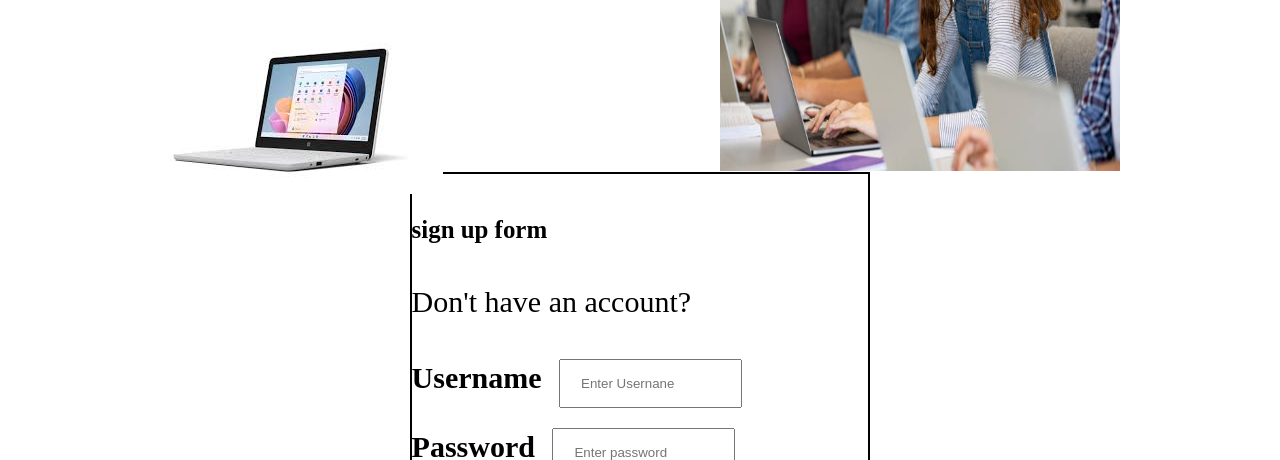
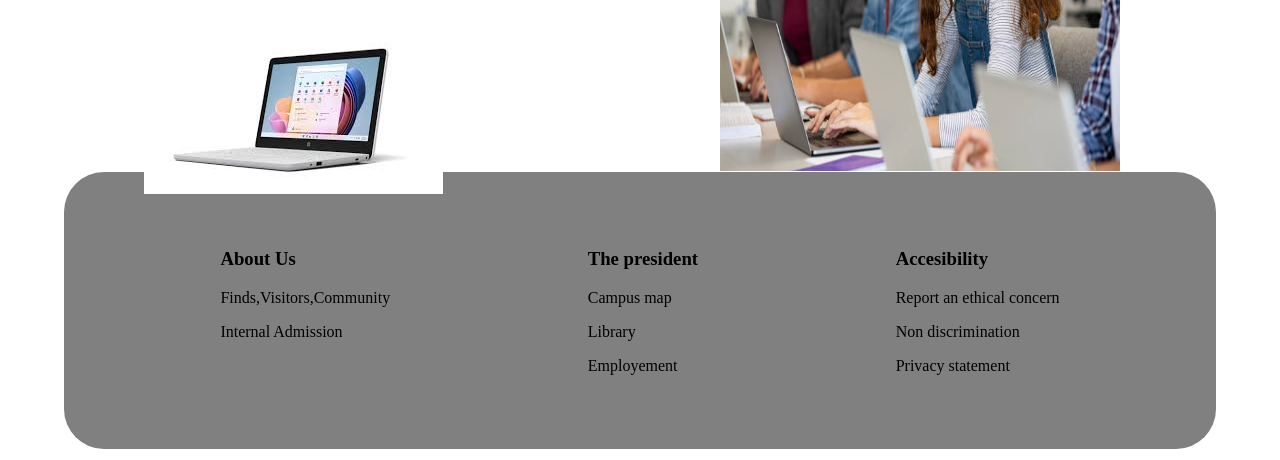
Before and after one commit to Kibaara-wangu/New-Project, a plain HTML site: page form.html in a window 1280 px wide. Shown: the part 3161-3621 px from the top of the page. Drawn offline with Linux system fonts and the light colour scheme.

Commit message:
added footer

```diff
--- a/form.html
+++ b/form.html
@@ -103,29 +103,31 @@
         </div>
       </div>
       </section>
-
-        <section id="Login">
-          <div class="form">
-            <h5>sign up form</h3>
-            <p>Don't have an account?<a href="index.html">Sign in</a></p>
-            <label for="myname"><b>Username</b></label>
-            <input type="text" placeholder="Enter Usernane" id="required">
-            <br>
-            <label for="password"><b>Password</b></label>
-            <input type="password" placeholder="Enter password"required>
-            <br>
-            <button type="Submit">Login</button>
-          </div>
-        </section>
+      <div class="footer">
+        <div>
+          <h3>About Us</h3>
+          <p>Finds,Visitors,Community</p>
+          <p>Internal Admission</p>
+        </div>
+        <div>
+          <h3>The president</h3>
+          <p>Campus map</p>
+          <p>Library</p>
+          <p>Employement</p>
+        </div>
+        <div>
+          <h3>Accesibility</h3>
+          <p>Report an ethical concern</p>
+          <p>Non discrimination</p>
+          <p>Privacy statement</p>
+        </div>
+      </div>
  </main>
  <br>
-
-
  <div class="icons">
  <div> <a href="https://www.pinterest.com/"><img src="images/pintrest.png" alt=""width="40px"height="40px"></div> <br> <br>
   <div><a href="https://www.google.com/chrome/"><img src="images/chrome.png" alt=""width="60px"height="50px"></div></a> <br>
   <div><a href="https://www.instagram.com/"><img src="images/instagram.jpeg" alt=""width="60px"height="50px"></div></a>
-
  </div>
 
     <footer>
--- a/style.css
+++ b/style.css
@@ -251,3 +251,10 @@ transform: rotate(-90deg);
     left: 0;
     right: 0;
 }
+.footer{
+    display: flex;
+    justify-content: space-around;
+    padding: 5%;
+    background-color: grey;
+    border-radius: 40px;
+}
```
